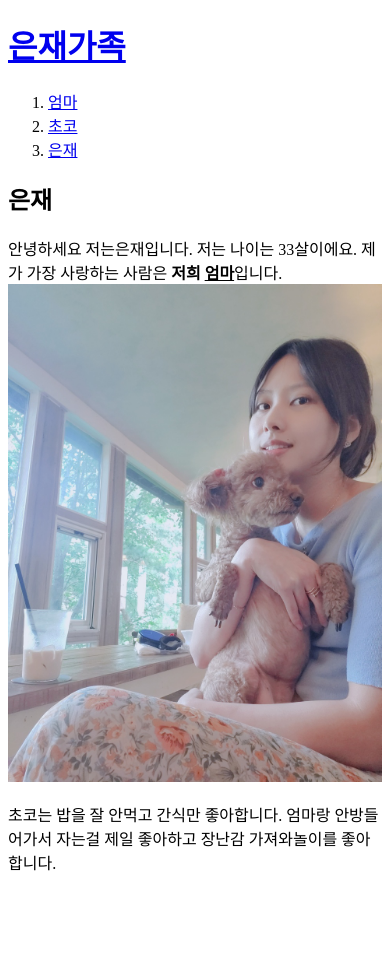
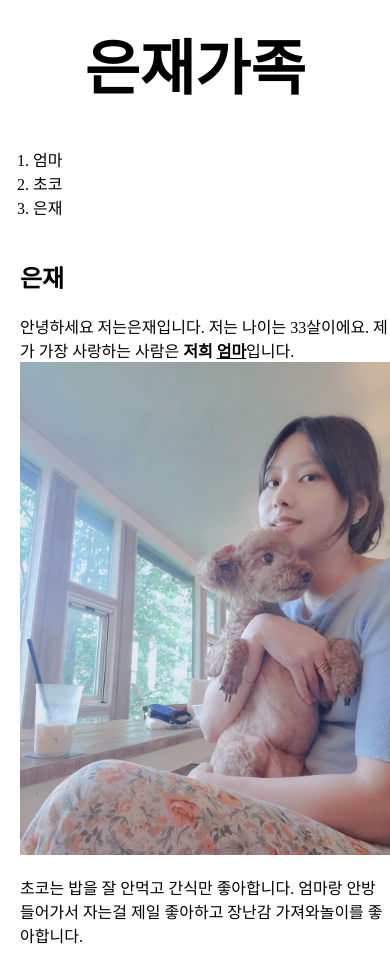
Before and after one commit to kangeunjae/web1, a plain HTML site: page 3.html in a window 390 px wide. Before the commit the page ends 890 px from the top, so only its background shows below. Drawn offline with Linux system fonts and the light colour scheme.

Commit message:
Add files via upload

```diff
--- a/3.html
+++ b/3.html
@@ -3,16 +3,22 @@
 <head>
   <title>WEB1 - html</title>
   <meta charset="utf-8">
+  <link rel="stylesheet"href="style.css">
 </head>
 <body>
   <h1><a href="index.html">은재가족</a></h1>
-  <ol>
-    <li><a href="1.html">엄마</a></li>
-    <li><a href="2.html">초코</a></li>
-    <li><a href="3.html">은재</a></li>
-  </ol>
+<div id= "grid">
+    <ol>
+      <li><a href="1.html">엄마</a></li>
+      <li><a href="2.html">초코</a></li>
+      <li><a href="3.html">은재</a></li>
+    </ol>
+    <div id="article">
+        <h2>은재</h2>
+        <p><a href=""></a>안녕하세요 저는은재입니다. 저는  나이는 33살이에요. 제가 가장 사랑하는 사람은 <strong>저희 <u>엄마</u></strong>입니다.<img src="eunjae.jpg" width="100%"></p><p>초코는 밥을 잘 안먹고 간식만 좋아합니다. 엄마랑 안방들어가서 자는걸 제일 좋아하고 장난감 가져와놀이를 좋아합니다.
+        </p>
+      </div>
+  </div>
 
-  <h2>은재</h2>
-  <p><a href=""></a>안녕하세요 저는은재입니다. 저는  나이는 33살이에요. 제가 가장 사랑하는 사람은 <strong>저희 <u>엄마</u></strong>입니다.<img src="eunjae.jpg" width="100%"></p><p>초코는 밥을 잘 안먹고 간식만 좋아합니다. 엄마랑 안방들어가서 자는걸 제일 좋아하고 장난감 가져와놀이를 좋아합니다.</p>
 </body>
 </html>
--- /dev/null
+++ b/style.css
@@ -0,0 +1,42 @@
+body{
+  margin:0;
+}
+  a {
+    color:black;
+    text-decoration: none;
+  }
+  h1{
+    font-size: 60px;
+    text-align: center;
+    border-bottom:1px solid gray;
+    margin:0;
+    padding: 20px;
+
+  }
+  ol{
+    border-right:1px solid gray;
+    width:100px;
+    margin:0;
+    padding:20px;
+  }
+  #grid ol{
+    padding-left: 33px;
+  }
+  #grid{
+    display: grid;
+    grid-template-columns: 150px 1fr;
+  }
+  #article{
+    padding-left: 20px;
+  }
+  @media(max-width:800px){
+    #grid{
+      display: block;
+    }
+      ol{
+        border-right:none;
+    }
+    h1{
+  border-bottom:none;
+  }
+}
```
Also changed, not shown: 1.html (+15 -2 lines), 2.html (+7 -1 lines), index.html (+1 -45 lines).
